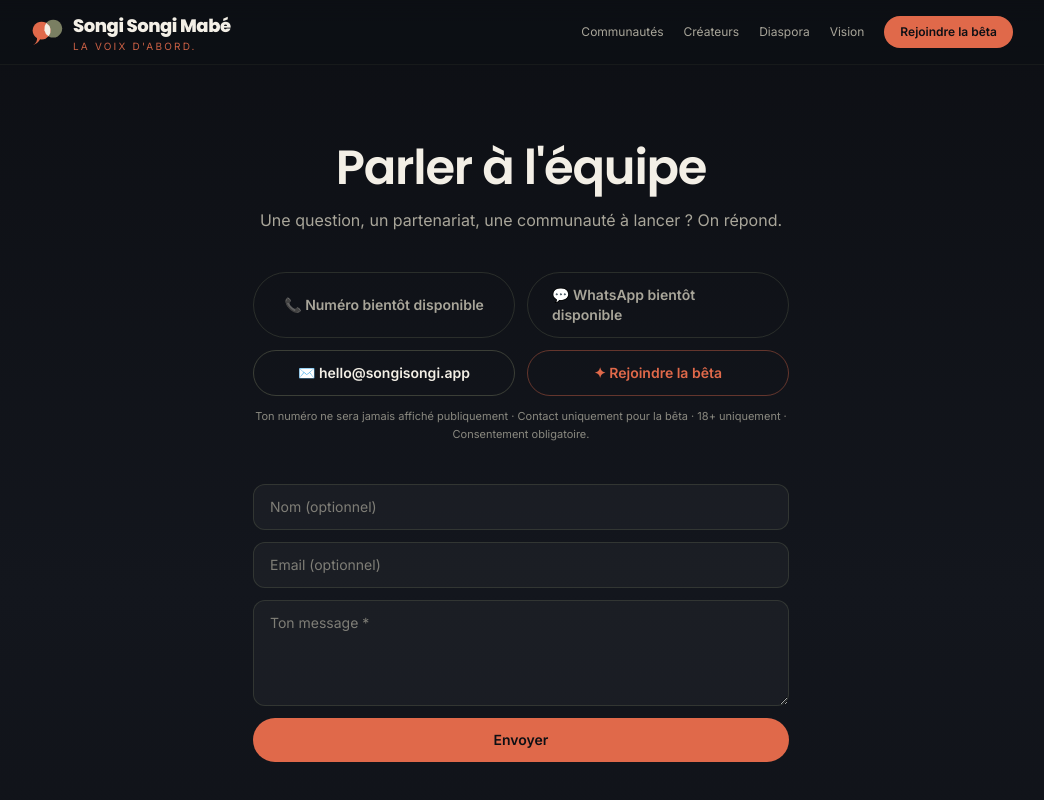
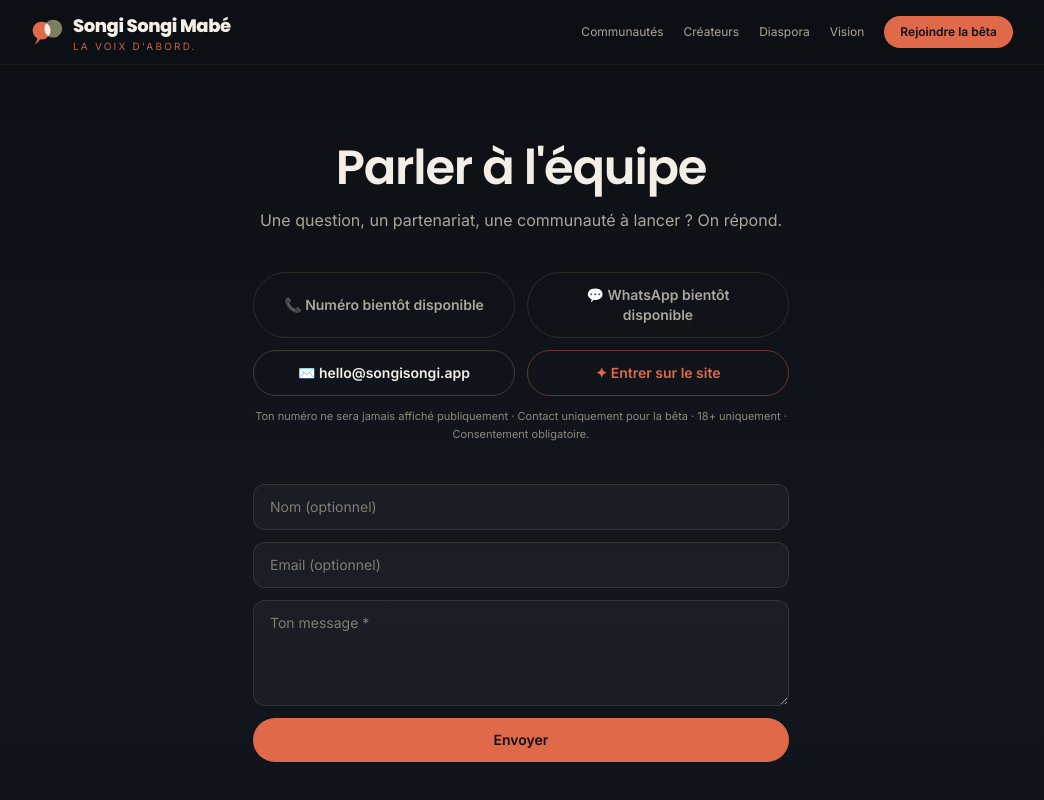
Before and after one commit to peupleaelionor/Ssmabe-, a Next.js app: page /contact in a window 1280 px wide. Shown: the top 800 px of the page, without its empty margins (119-1163 px from the left). Built offline with nearby package versions, Linux system fonts and the light colour scheme.

Commit message:
feat: refine phone-first contact CTAs

```diff
--- a/src/components/mvp/ContactOptions.tsx
+++ b/src/components/mvp/ContactOptions.tsx
@@ -6,9 +6,11 @@ import { getWhatsAppHref } from "@/lib/whatsapp";
 import { analytics } from "@/lib/analytics";
 import { cn } from "@/lib/utils";
 
-const BTN = "flex items-center justify-center gap-2 rounded-full px-6 py-3 text-sm font-semibold transition";
+const BTN = "flex min-h-11 items-center justify-center gap-2 rounded-full px-6 py-3 text-center text-sm font-semibold transition";
 
-export function CallButton({ className, label = "Appeler pour rejoindre" }: { className?: string; label?: string }) {
+type ButtonProps = { className?: string; label?: string };
+
+export function CallButton({ className, label = "Appeler pour rejoindre" }: ButtonProps) {
   const href = getCallHref();
   if (!href) {
     return (
@@ -24,17 +26,17 @@ export function CallButton({ className, label = "Appeler pour rejoindre" }: { cl
   );
 }
 
-export function SmsButton({ className }: { className?: string }) {
+export function SmsButton({ className, label = "Rejoindre par SMS" }: ButtonProps) {
   const href = getSmsHref();
   if (!href) return null; // le fallback SMS n'apparaît que si le numéro existe
   return (
     <a href={href} onClick={() => analytics.contactClick("sms")} className={cn(BTN, "border border-olive/40 text-ivoire hover:border-terra/60", className)}>
-      ✉️ Rejoindre par SMS
+      ✉️ {label}
     </a>
   );
 }
 
-export function WhatsAppButton({ className }: { className?: string }) {
+export function WhatsAppButton({ className, label = "Rejoindre par WhatsApp" }: ButtonProps) {
   const href = getWhatsAppHref();
   if (!href) {
     return (
@@ -45,7 +47,7 @@ export function WhatsAppButton({ className }: { className?: string }) {
   }
   return (
     <a href={href} target="_blank" rel="noopener noreferrer" onClick={() => analytics.contactClick("whatsapp")} className={cn(BTN, "bg-olive text-ivoire hover:bg-olive-dark", className)}>
-      💬 WhatsApp
+      💬 {label}
     </a>
   );
 }
@@ -64,7 +66,7 @@ export function ContactOptions({ className }: { className?: string }) {
         ✉️ {CONTACT.email}
       </a>
       <a href="/beta" className={cn(BTN, "border border-terra/40 text-terra hover:bg-terra hover:text-noir-abysse")}>
-        ✦ Rejoindre la bêta
+        ✦ Entrer sur le site
       </a>
       <SmsButton className="sm:col-span-2" />
       <p className="sm:col-span-2 text-center text-[11px] leading-relaxed text-gris-doux/80">
```
